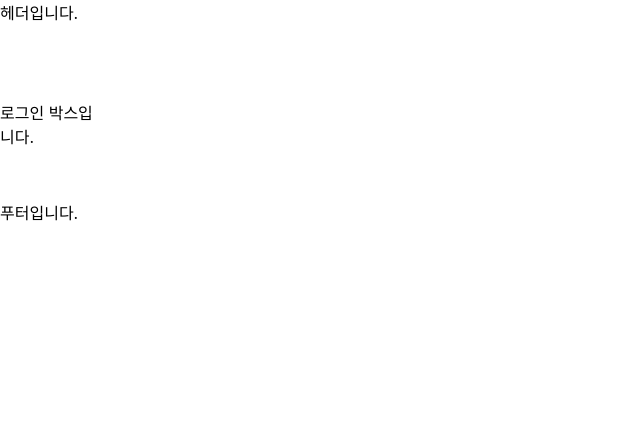
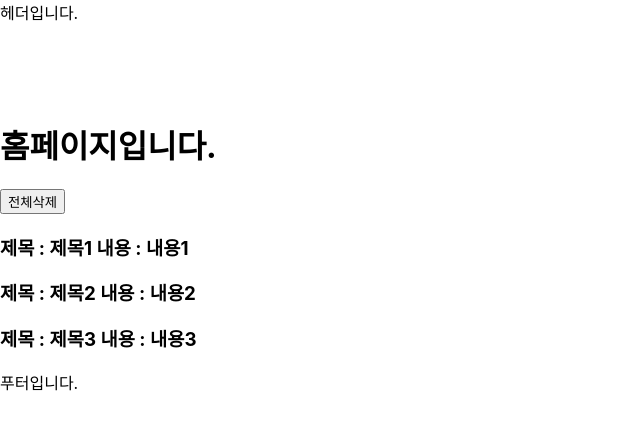
Before and after one commit to origuri/my-app, a React (Create React App) app: page / in a window 1280 px wide. Shown: the top 430 px of the page, without its empty margins (0-640 px from the left). Built offline with nearby package versions, Linux system fonts and the light colour scheme.

Commit message:
2023.7.30 - props와 분할할당방식

```diff
--- a/src/App.js
+++ b/src/App.js
@@ -5,6 +5,7 @@ import Sub from './Sub';
 import { cleanup } from '@testing-library/react';
 import styled from 'styled-components';
 import LoginPage from './pages/LoginPage';
+import HomePage from './pages/HomePage';
 
 /*
  * 1. return 시에 하나의 dom만 리턴할 수 있다.
@@ -35,7 +36,7 @@ const Title2 = styled.h1`
 function App() {
   return (
     <div>
-      <LoginPage />
+      <HomePage />
     </div>
   );
 }
--- /dev/null
+++ b/src/components/home/Home.js
@@ -0,0 +1,28 @@
+import React from 'react';
+
+// function 방식
+const Home = (props) => {
+  /*
+   * 구조분할 할당방식
+   * homepage.js에서 props로 boards와 setBoards라는 데이터를 넘긴 상황
+   * 보낸 값과 정확하게 일치하게 사용하면 한줄로 props를 분할 가능
+   * 매우 편리
+   * 데이터 말고 데이터를 조작할 때 필요한 상태 함수도
+   * 부모에서 받아야지 조작 가능
+   * */
+  const { boards, setBoards } = props;
+
+  return (
+    <div>
+      <h1>홈페이지입니다.</h1>
+      <button onClick={() => setBoards([])}>전체삭제</button>
+      {boards.map((board) => (
+        <h3>
+          제목 : {board.title} 내용 : {board.content}
+        </h3>
+      ))}
+    </div>
+  );
+};
+
+export default Home;
--- /dev/null
+++ b/src/pages/HomePage.js
@@ -0,0 +1,51 @@
+import React, { useEffect, useState } from 'react';
+import Header from '../components/Header';
+import Footer from '../components/Footer';
+import Home from '../components/home/Home';
+
+/*
+ * 홈페이지에서 http 요청을 해야함
+ * ajax를 써야하지만 순수 js 문법인 fetch를 사용할 예정
+ * 데이터는 항상 페이지가 들고 있게 하기 .
+ * 이유는 컴포넌트는 재사용이 될 수 있는데 데이터는 필요없을 수도 있음.
+ * 또한 데이터는 부모에서 자식으로만 줄 수 있음 자식에게 데이터가 있으면
+ * 컨트롤하기 어려워짐.
+ * 데이터를 변화 시키고 싶으면 setBoards도 자식 컴포넌트한테 보내줘야 함.
+ * */
+
+const HomePage = () => {
+  const [boards, setBoards] = useState([]);
+
+  // 빈 배열이므로 최초 실행때만 실행됨.
+  useEffect(() => {
+    /*
+     * ajax, fetch, axios 등으로 비동기 다운로드를 시작함.
+     * 최초 실행시에는 빈 데이터가 setBoards에 세팅이 됨.
+     * 데이터 다운로드가 완료 되면 그 후에 다시 리렌더링이 되서 값이 들어가게 해야함.
+     * 그러므로 상태 값을 사용해야 함.
+     * 상태 값을 사용하지 않으면 그냥 빈페이지가 나오고 끝.
+     * */
+    let data = [
+      { id: 1, title: '제목1', content: '내용1' },
+      { id: 2, title: '제목2', content: '내용2' },
+      { id: 3, title: '제목3', content: '내용3' },
+    ];
+
+    setBoards([...data]);
+  }, []);
+
+  return (
+    <div>
+      <Header />
+      {/*boards 속성을 home 컴포넌트로 보낼 수 있는데 이를 prop이라고 한다.
+        useEffect로 다운로드를 시작하면 처음에는 빈데이터가 들어감.
+        그리고 다운이 완료되면 페이지가 다시 리렌더링 되면서 다운로드 데이터가 들어감.
+        그래서 prop으로 넘기는 데이터는 상태 데이터를 넣어야 함.
+      */}
+      <Home boards={boards} setBoards={setBoards} />
+      <Footer />
+    </div>
+  );
+};
+
+export default HomePage;
```
